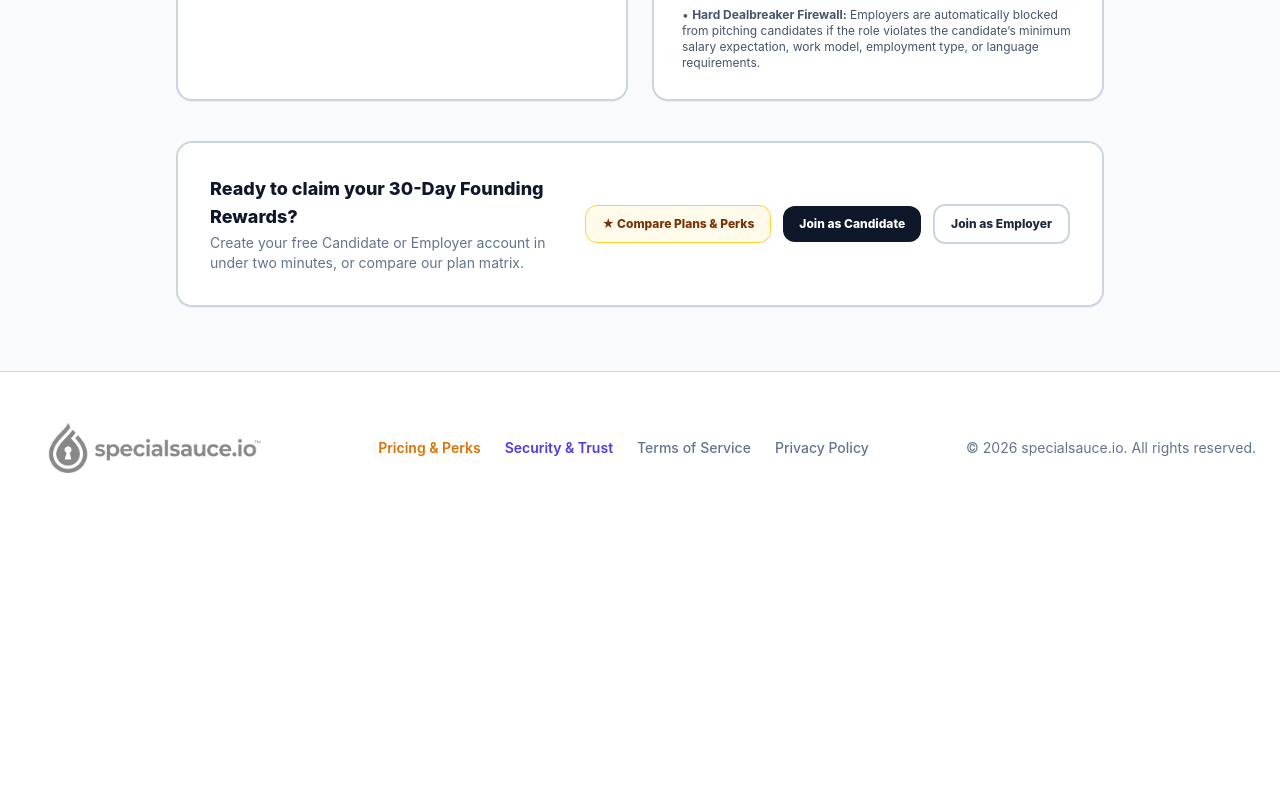
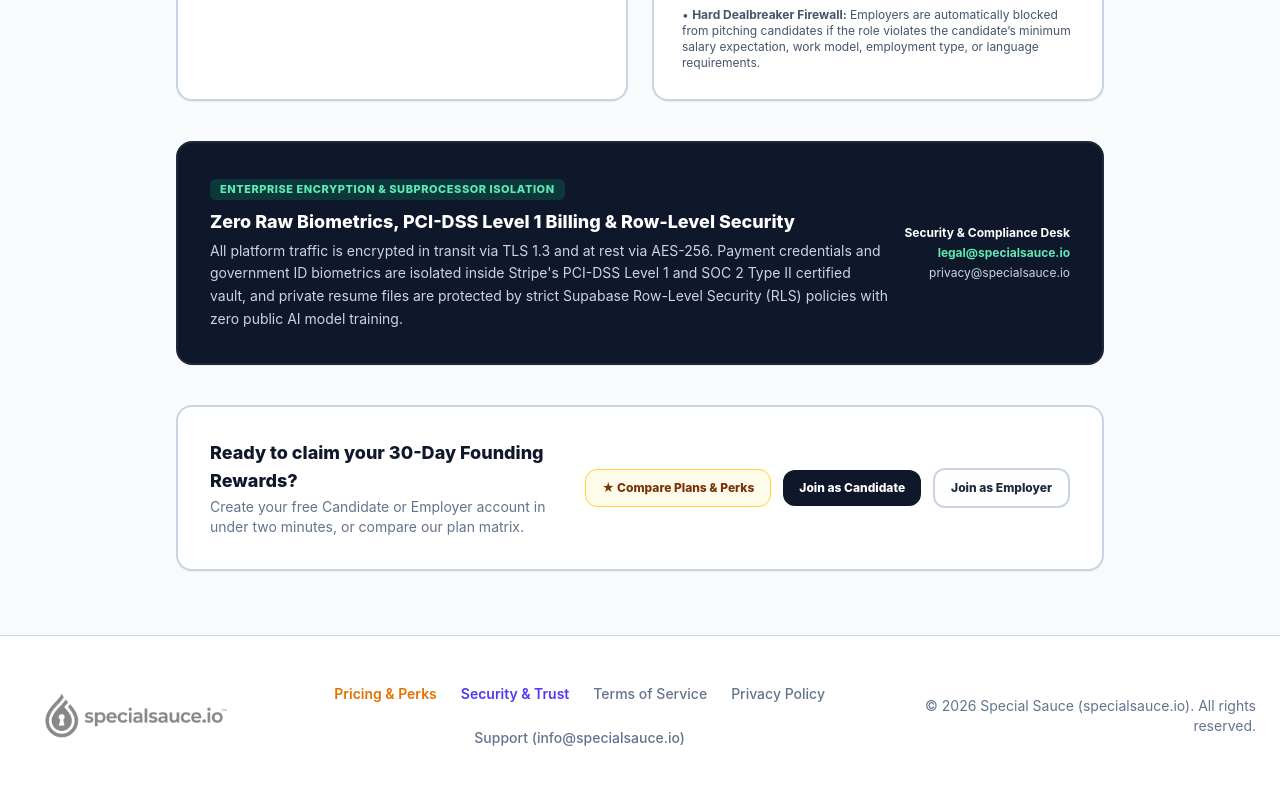
Before and after one commit to SpecialSauceIO/secure-job-board, a Next.js app: page /security in a window 1280 px wide. Shown: the part 1238-2023 px from the top of the page. Before the commit the page ends 1762 px from the top, so only its background shows below. Built offline with nearby package versions, Linux system fonts and the light colour scheme; no server answers.

Commit message:
Wire PublicFooter and Security page into LEGAL_CONFIG with B2B compliance disclosures

```diff
--- a/src/app/security/page.tsx
+++ b/src/app/security/page.tsx
@@ -1,6 +1,7 @@
 import Link from 'next/link'
 import { PublicHeader } from '@/components/PublicHeader'
 import { PublicFooter } from '@/components/PublicFooter'
+import { LEGAL_CONFIG } from '@/constants/legal'
 
 export const metadata = {
   title: 'Security & Trust Architecture | specialsauce.io',
@@ -117,6 +118,42 @@ export default function SecurityTrustPage() {
             </div>
           </div>
 
+          {/* Infrastructure Subprocessors & B2B Compliance Banner */}
+          <div className="bg-slate-900 text-white p-6 sm:p-8 rounded-2xl border-2 border-slate-800 space-y-4 shadow-2xs">
+            <div className="flex flex-col md:flex-row md:items-center justify-between gap-4">
+              <div>
+                <span className="inline-block px-2.5 py-0.5 rounded-md bg-emerald-500/20 text-emerald-300 text-[11px] font-extrabold uppercase tracking-wider mb-2">
+                  Enterprise Encryption &amp; Subprocessor Isolation
+                </span>
+                <h2 className="text-base sm:text-lg font-extrabold text-white">
+                  Zero Raw Biometrics, PCI-DSS Level 1 Billing &amp; Row-Level Security
+                </h2>
+                <p className="text-xs sm:text-sm text-slate-300 mt-1 leading-relaxed max-w-3xl">
+                  All platform traffic is encrypted in transit via TLS 1.3 and at rest via AES-256. Payment credentials and government ID biometrics are isolated inside Stripe&apos;s PCI-DSS Level 1 and SOC 2 Type II certified vault, and private resume files are protected by strict Supabase Row-Level Security (RLS) policies with zero public AI model training.
+                </p>
+              </div>
+              <div className="shrink-0 text-xs text-slate-300 space-y-1 md:text-right">
+                <p className="font-bold text-white">Security &amp; Compliance Desk</p>
+                <p>
+                  <a
+                    href={`mailto:${LEGAL_CONFIG.legalEmail}`}
+                    className="text-emerald-300 font-bold hover:underline"
+                  >
+                    {LEGAL_CONFIG.legalEmail}
+                  </a>
+                </p>
+                <p>
+                  <a
+                    href={`mailto:${LEGAL_CONFIG.privacyEmail}`}
+                    className="text-slate-300 hover:underline"
+                  >
+                    {LEGAL_CONFIG.privacyEmail}
+                  </a>
+                </p>
+              </div>
+            </div>
+          </div>
+
           {/* Bottom CTA */}
           <div className="bg-white p-6 sm:p-8 rounded-2xl border-2 border-slate-300 flex flex-col sm:flex-row items-center justify-between gap-4 shadow-2xs border-slate-300">
             <div>
--- a/src/components/PublicFooter.tsx
+++ b/src/components/PublicFooter.tsx
@@ -1,5 +1,6 @@
 import Link from 'next/link'
 import Image from 'next/image'
+import { LEGAL_CONFIG } from '@/constants/legal'
 
 export function PublicFooter() {
   return (
@@ -44,10 +45,16 @@ export function PublicFooter() {
           >
             Privacy Policy
           </Link>
+          <a
+            href={`mailto:${LEGAL_CONFIG.supportEmail}`}
+            className="text-sm font-medium text-slate-500 hover:text-slate-900 transition-colors"
+          >
+            Support ({LEGAL_CONFIG.supportEmail})
+          </a>
         </div>
 
-        <p className="text-sm text-slate-500">
-          © {new Date().getFullYear()} specialsauce.io. All rights reserved.
+        <p className="text-sm text-slate-500 text-center md:text-right">
+          © {new Date().getFullYear()} {LEGAL_CONFIG.legalEntityName}. All rights reserved.
         </p>
       </div>
     </footer>
```
